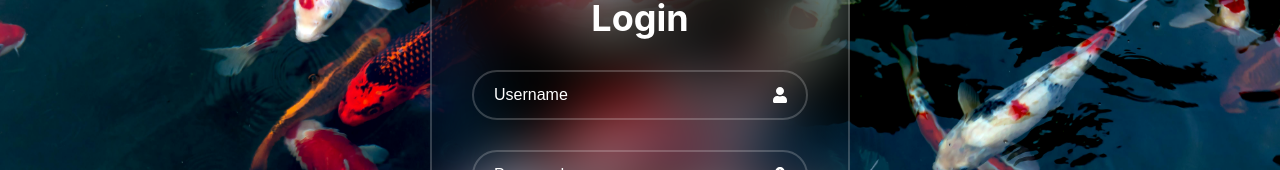
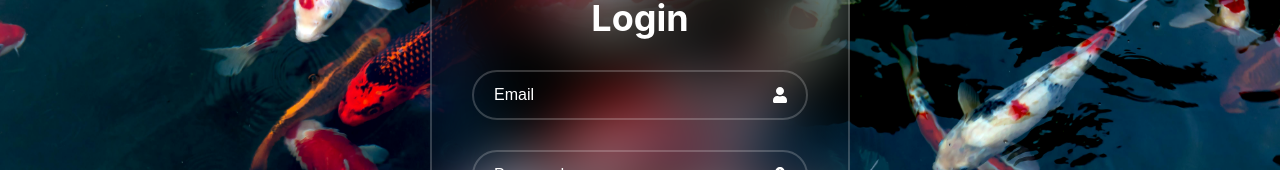
Before and after one commit to thiennlse/SWP_KoiCare_FE, a React (Create React App) app: page / in a window 1280 px wide. Shown: the part 220-390 px from the top of the page. Built offline with nearby package versions, Linux system fonts and the light colour scheme.

Commit message:
update gmail

```diff
--- a/src/Pages/Login/Login.jsx
+++ b/src/Pages/Login/Login.jsx
@@ -3,7 +3,7 @@ import "./Login.css";
 import { FaUser } from "react-icons/fa";
 import { FaLock } from "react-icons/fa";
 const LoginForm = () => {
-  const [usernmame, setUsernmame] = useState("");
+  const [Email, setEmail] = useState("");
   const [password, setPassword] = useState("");
 
   return (
@@ -13,9 +13,9 @@ const LoginForm = () => {
         <div className="input-box">
           <input
             type="text"
-            placeholder="Username"
-            value={usernmame}
-            onChange={(event) => setUsernmame(event.target.value)}
+            placeholder="Email"
+            value={Email}
+            onChange={(event) => setEmail(event.target.value)}
           />
           <FaUser className="icon" />
         </div>
@@ -35,10 +35,7 @@ const LoginForm = () => {
           {/* <a href="#">Quên mật khẩu?</a> */}
         </div>
 
-        <button
-          type="submit"
-          className={usernmame && password ? "active " : ""}
-        >
+        <button type="submit" className={Email && password ? "active " : ""}>
           Login
         </button>
 
```
Also changed, not shown: 1 other file (tests, documents, lock files or other folders).
